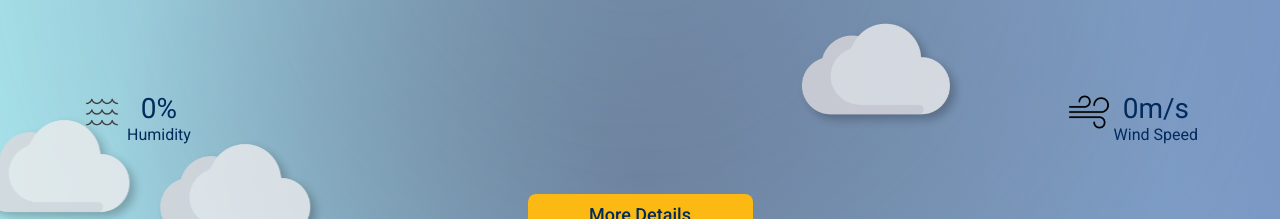
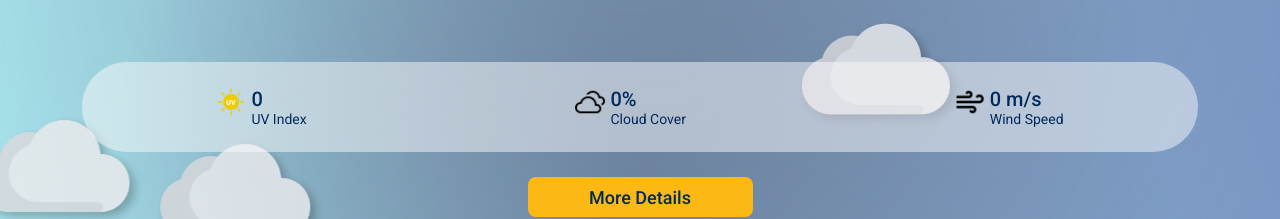
Before and after one commit to Ehnvik/weather-master, a React (Vite) app: page / in a window 1280 px wide. Shown: the part 221-440 px from the top of the page. Built offline with nearby package versions, Linux system fonts and the light colour scheme; no server answers.

Commit message:
added WeatherDetails component

```diff
--- a/src/components/TodayDetails/TodayDetails.scss
+++ b/src/components/TodayDetails/TodayDetails.scss
@@ -1,6 +1,6 @@
 @use "../../styles/index" as s;
 
-.details {
+.info {
   width: 90%;
   display: flex;
   flex-direction: column;
--- a/src/components/TodayDetails/TodayDetails.tsx
+++ b/src/components/TodayDetails/TodayDetails.tsx
@@ -18,83 +18,75 @@ export const TodayDetails = ({
   weatherUnits,
 }: ICollapsibleProps) => {
   return (
-    <div className="details">
-      <div className="details__summary">
-        <h3 className="details__summary-title">
+    <div className="info">
+      <div className="info__summary">
+        <h3 className="info__summary-title">
           {weatherDetails.daily[0].summary}
         </h3>
       </div>
-      <div className="details__container">
-        <div className="details__container__column">
-          <div className="details__item">
-            <img
-              className="details__icon details__icon"
-              src={uv}
-              alt="UV Icon"
-            />
-            <div className="details__level">
-              <p className="details__unit">{weatherDetails.current.uvi}</p>
-              <p className="details__text">UV Index</p>
+      <div className="info__container">
+        <div className="info__container__column">
+          <div className="info__item">
+            <img className="info__icon" src={uv} alt="UV Icon" />
+            <div className="info__level">
+              <p className="info__unit">{weatherDetails.current.uvi}</p>
+              <p className="info__text">UV Index</p>
             </div>
           </div>
-          <div className="details__item">
-            <img
-              className="details__icon details__icon"
-              src={clouds}
-              alt="Feels Like Icon"
-            />
-            <div className="details__level details__level">
-              <p className="details__unit">{weatherDetails.current.clouds}%</p>
-              <p className="details__text">Cloud Cover</p>
+          <div className="info__item">
+            <img className="info__icon" src={clouds} alt="Feels Like Icon" />
+            <div className="info__level info__level">
+              <p className="info__unit">{weatherDetails.current.clouds}%</p>
+              <p className="info__text">Cloud Cover</p>
             </div>
           </div>
-          <div className="details__item">
-            <img className="details__icon" src={dewPointIcon} alt="UV Icon" />
-            <div className="details__level">
-              <p className="details__unit">
+          <div className="info__item">
+            <img className="info__icon" src={dewPointIcon} alt="UV Icon" />
+            <div className="info__level">
+              <p className="info__unit">
                 {weatherUnits.dewPoint}&deg;<span>C</span>
               </p>
-              <p className="details__text">Dew Point</p>
+              <p className="info__text">Dew Point</p>
             </div>
           </div>
         </div>
 
-        <div className="details__container__column">
-          <div className="details__item">
+        <div className="info__container__column">
+          <div className="info__item">
             <img
-              className="details__icon details__icon--wind-degrees"
+              className="info__icon info__icon--wind-degrees"
               src={wind}
               alt="Wind Degrees Icon"
             />
-            <div className="details__level">
-              <p className="details__unit">
+            <div className="info__level">
+              <p className="info__unit">
                 {weatherDetails.current.wind_deg}&deg;
               </p>
-              <p className="details__text">Wind Degrees</p>
+              <p className="info__text">Wind Degrees</p>
             </div>
           </div>
-          <div className="details__item">
+          <div className="info__item">
             <img
-              className="details__icon details__icon--feels-like"
+              className="info__icon info__icon--feels-like"
               src={feelsLikeIcon}
               alt="Feels Like Icon"
             />
-            <div className="details__level details__level">
-              <p className="details__unit">
+            <div className="info__level">
+              <p className="info__unit">
                 {weatherUnits.feelsLike}&deg;<span>C</span>
               </p>
-              <p className="details__text">Feels Like</p>
+              <p className="info__text">Feels Like</p>
             </div>
           </div>
-          <div className="details__item">
+          <div className="info__item">
             <img
-              className="details__icon details__icon--feels-like"
+              className="info__icon info__icon--feels-like"
               src={visibilityIcon}
               alt="Feels Like Icon"
             />
-            <div className="details__level details__level">
-              <p className="details__unit">{weatherUnits.visibility} km</p>
-              <p className="details__text">Visibility</p>
+            <div className="info__level">
+              <p className="info__unit">{weatherUnits.visibility} km</p>
+              <p className="info__text">Visibility</p>
             </div>
           </div>
         </div>
--- /dev/null
+++ b/src/components/WeatherDetails/WeatherDetails.scss
@@ -0,0 +1,37 @@
+@use "../../styles/index" as s;
+
+.details {
+  display: flex;
+  justify-content: space-around;
+  background-color: rgba(250, 250, 250, 0.5);
+  width: 100%;
+  border-radius: 50px;
+  padding: 25px 0;
+
+  &__item {
+    display: flex;
+    flex-direction: row;
+    align-items: flex-start;
+  }
+
+  &__icon {
+    max-width: 30px;
+    max-height: 30px;
+  }
+
+  &__level {
+    text-align: start;
+    margin-left: 5px;
+  }
+
+  &__unit {
+    font-size: 20px;
+    font-weight: 500;
+    margin: 0;
+  }
+
+  &__text {
+    margin: 0;
+    font-size: 14px;
+  }
+}
--- /dev/null
+++ b/src/components/WeatherDetails/WeatherDetails.tsx
@@ -0,0 +1,42 @@
+import { FormattedWeatherUnits } from "../../models/Weather/Classes/FormattedWeatherUnits";
+import { IWeatherResponse } from "../../models/Weather/Interfaces/IWeatherResponse";
+import wind from "../../assets/wind-degrees.png";
+import uv from "../../assets/uv.png";
+import clouds from "../../assets/clouds-percentage.png";
+import "./WeatherDetails.scss";
+
+interface IWeatherInfoProps {
+  weatherDetails: IWeatherResponse;
+  weatherUnits: FormattedWeatherUnits;
+}
+
+export const WeatherDetails = ({
+  weatherDetails,
+  weatherUnits,
+}: IWeatherInfoProps) => {
+  return (
+    <div className="details">
+      <div className="details__item">
+        <img className="details__icon" src={uv} alt="UV Icon" />
+        <div className="details__level">
+          <p className="details__unit">{weatherDetails.current.uvi}</p>
+          <p className="details__text">UV Index</p>
+        </div>
+      </div>
+      <div className="details__item">
+        <img className="details__icon" src={clouds} alt="Clouds Icon" />
+        <div className="details__level details__level">
+          <p className="details__unit">{weatherDetails.current.clouds}%</p>
+          <p className="details__text">Cloud Cover</p>
+        </div>
+      </div>
+      <div className="details__item">
+        <img className="details__icon" src={wind} alt="Wind Speed Icon" />
+        <div className="details__level">
+          <p className="details__unit">{weatherUnits.windSpeed} m/s</p>
+          <p className="details__text">Wind Speed</p>
+        </div>
+      </div>
+    </div>
+  );
+};
--- a/src/pages/WeatherOverview/WeatherOverview.scss
+++ b/src/pages/WeatherOverview/WeatherOverview.scss
@@ -74,65 +74,6 @@
     }
   }
 
-  &__extra-info {
-    display: flex;
-    flex-direction: row;
-    justify-content: space-between;
-    width: 100%;
-    margin-top: 30px;
-    padding-bottom: 25px;
-
-    &__humidity {
-      display: flex;
-      flex-direction: row;
-      align-items: flex-start;
-      gap: 5px;
-
-      &__icon {
-        max-width: 40px;
-        max-height: 40px;
-        color: s.$primaryColor;
-      }
-
-      &__level {
-        &--unit {
-          margin: 0;
-          font-size: 28px;
-        }
-        &--text {
-          margin: 0;
-          font-size: 16px;
-          font-weight: 400;
-        }
-      }
-    }
-
-    &__wind {
-      display: flex;
-      flex-direction: row;
-      align-items: flex-start;
-      gap: 5px;
-
-      &__icon {
-        max-width: 40px;
-        max-height: 40px;
-        color: s.$primaryColor;
-      }
-
-      &__speed {
-        &--unit {
-          margin: 0;
-          font-size: 28px;
-        }
-        &--text {
-          margin: 0;
-          font-size: 16px;
-          font-weight: 400;
-        }
-      }
-    }
-  }
-
   &__details-button {
     font-family: s.$primaryFont;
     font-size: 18px;
--- a/src/pages/WeatherOverview/WeatherOverview.tsx
+++ b/src/pages/WeatherOverview/WeatherOverview.tsx
@@ -1,7 +1,5 @@
 import { useEffect, useState } from "react";
 import "./WeatherOverview.scss";
-import windIcon from "../../assets/wind.png";
-import humidityIcon from "../../assets/humidity.png";
 import { TodayDetails } from "../../components/TodayDetails/TodayDetails";
 import { useWeather } from "../../contexts/WeatherContext";
 import { useLocation } from "../../contexts/LocationContext";
@@ -9,6 +7,7 @@ import { useCurrentLocation } from "../../hooks/useCurrentLocation";
 import { useFormatUnits } from "../../hooks/useFormatUnits";
 import { FormattedWeatherUnits } from "../../models/Weather/Classes/FormattedWeatherUnits";
 import { initialWeatherUnits } from "../../initialValues/weather/initialWeatherUnits";
+import { WeatherDetails } from "../../components/WeatherDetails/WeatherDetails";
 
 export const WeatherOverview = () => {
   const [toggleDetails, setToggleDetails] = useState<boolean>(false);
@@ -54,39 +53,10 @@ export const WeatherOverview = () => {
           )}
           <p className="weather__country">{location.country}</p>
         </div>
-        <div className="weather__extra-info">
-          <div className="weather__extra-info__humidity">
-            <img
-              className="weather__extra-info__humidity__icon"
-              src={humidityIcon}
-              alt="Humidity Icon"
-            />
-            <div className="weather__extra-info__humidity__level">
-              <p className="weather__extra-info__humidity__level--unit">
-                {weatherData.current.humidity}%
-              </p>
-              <p className="weather__extra-info__humidity__level--text">
-                Humidity
-              </p>
-            </div>
-          </div>
-
-          <div className="weather__extra-info__wind">
-            <img
-              className="weather__extra-info__wind__icon"
-              src={windIcon}
-              alt="Wind Icon"
-            />
-            <div className="weather__extra-info__wind__speed">
-              <p className="weather__extra-info__wind__speed--unit">
-                {weatherUnits.windSpeed}m/s
-              </p>
-              <p className="weather__extra-info__wind__speed--text">
-                Wind Speed
-              </p>
-            </div>
-          </div>
-        </div>
+        <WeatherDetails
+          weatherDetails={weatherData}
+          weatherUnits={weatherUnits}
+        />
       </div>
       <button
         className="weather__details-button"
```
